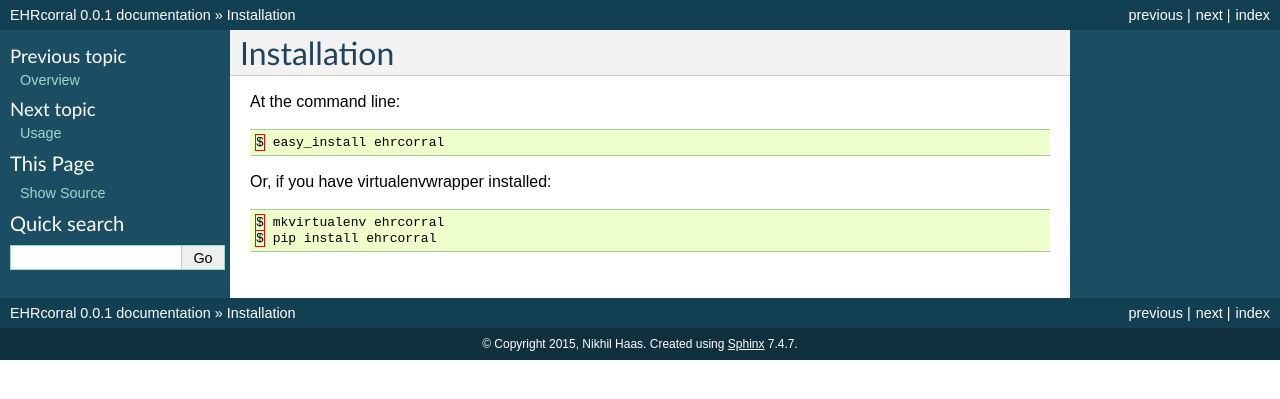
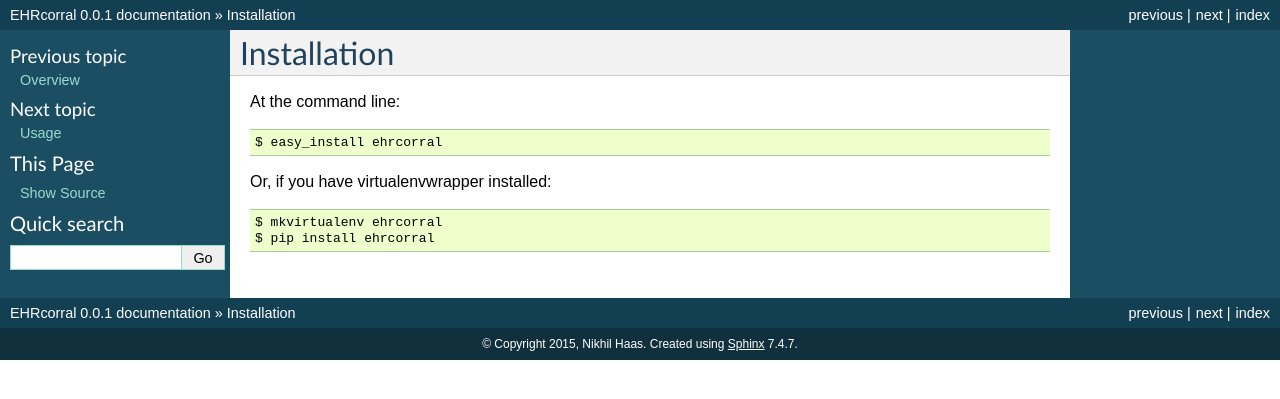
Before and after one commit to nsh87/ehrcorral, a Sphinx documentation site: the page built from docs/installation.rst, in a window 1280 px wide. Shown: the top 399 px of the page. Built offline with Sphinx 7.4.7, drawn with Linux system fonts in a browser that asks for light colours.

Commit message:
Manually set code-block language to try to enable highlighting

```diff
--- a/docs/conf.py
+++ b/docs/conf.py
@@ -103,8 +103,6 @@ exclude_patterns = ['_build']
 
 # The name of the Pygments (syntax highlighting) style to use.
 pygments_style = 'sphinx'
-
-highlight_language = 'python'
 
 # A list of ignored prefixes for module index sorting.
 #modindex_common_prefix = []
```
Also changed, not shown: docs/usage.rst (+6 -2 lines).
